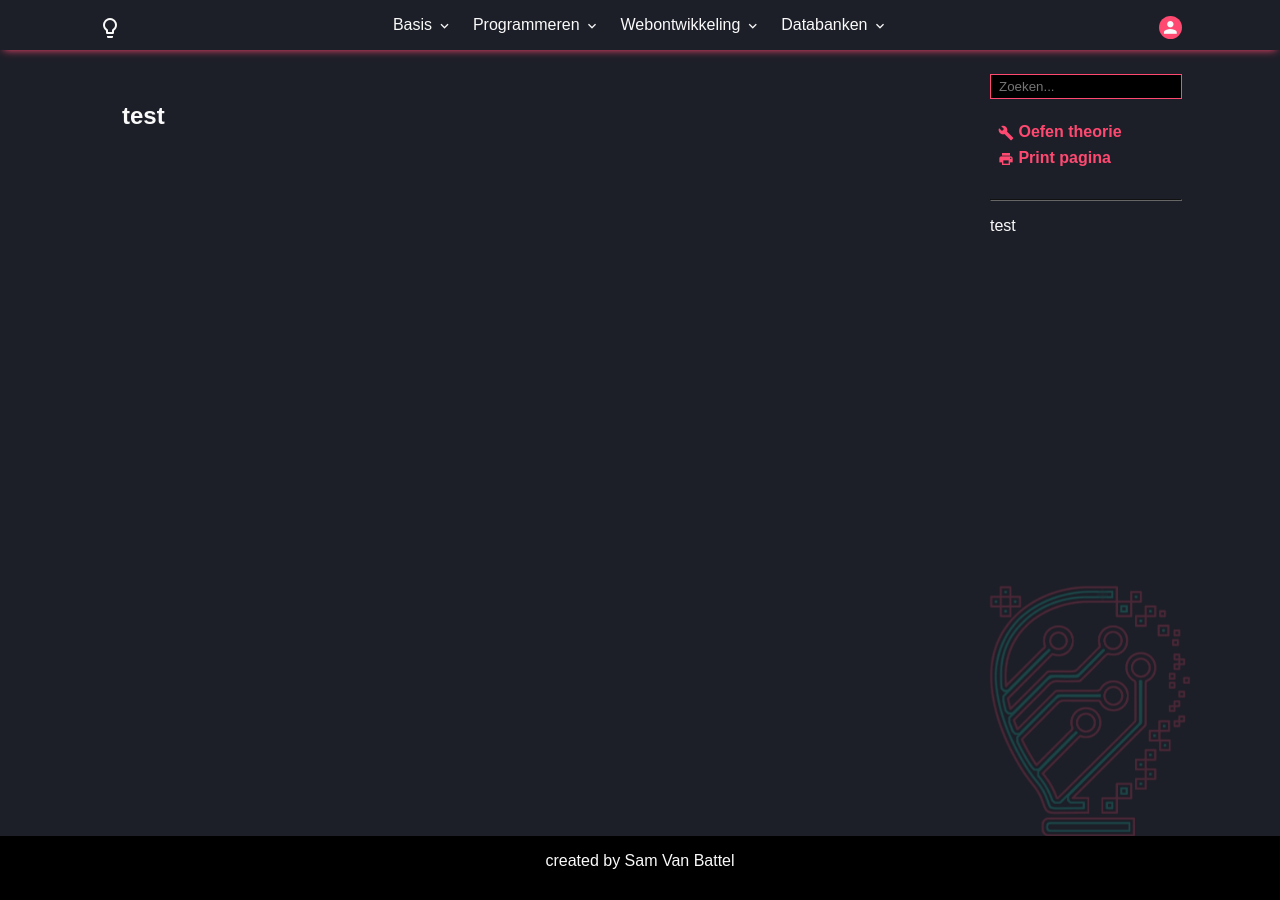
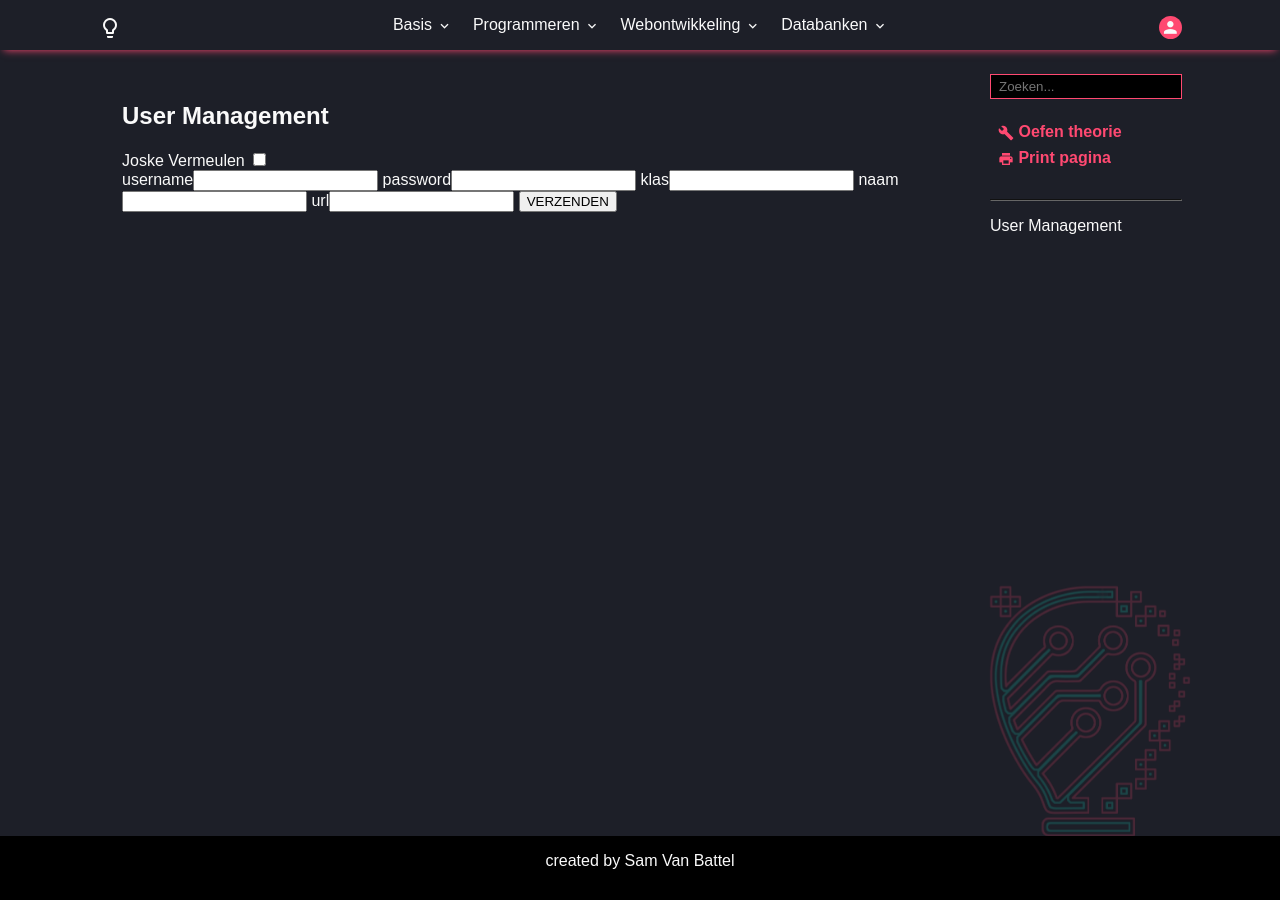
Before and after one commit to T-INFORMATICA/t-informatica.github.io, a Jekyll site: the page built from admin-manageusers.html, in a window 1280 px wide. Built offline with Jekyll 4.4.1, drawn with Linux system fonts in a browser that asks for light colours; comment, search, counter and statistics services are not loaded.

Commit message:
move form listener to page

```diff
--- a/admin-grade.html
+++ b/admin-grade.html
@@ -28,5 +28,8 @@
 
 <script src="/assets/js/admin.js"></script>
 <script>
+    const form = document.querySelector('#gradeform');
+    form.addEventListener('submit', submitEvaluation);
+
     documentReady(createNewEvalForm);
 </script>
--- a/admin-manageusers.html
+++ b/admin-manageusers.html
@@ -2,4 +2,16 @@
 layout: admin
 ---
 
-<h1>test</h1>
+<h1>User Management</h1>
+
+<label for="student-xyz-collapse">Joske Vermeulen</label>
+<input type="checkbox" name="" id="student-xyz-collapse">
+<form class="student-management-form">
+    <input type="hidden" name="student[xyz][id]" value="xyz">
+    <label for="student-xyz-username">username</label><input type="text" name="students[xyz][username]" id="student-xyz-username">
+    <label for="student-xyz-password">password</label><input type="text" name="students[xyz][password]" id="student-xyz-password">
+    <label for="student-xyz-klas">klas</label><input type="text" name="students[xyz][klas]" id="student-xyz-klas">
+    <label for="student-xyz-naam">naam</label><input type="text" name="students[xyz][naam]" id="student-xyz-naam">
+    <label for="student-xyz-url">url</label><input type="text" name="students[xyz][url]" id="student-xyz-url">
+    <input type="submit" value="VERZENDEN">
+</form>
--- a/assets/js/admin.js
+++ b/assets/js/admin.js
@@ -1,6 +1,3 @@
-
-const form = document.querySelector('#gradeform');
-form.addEventListener('submit', submitEvaluation);
 
 let rubrics;
 let students = {};
```
